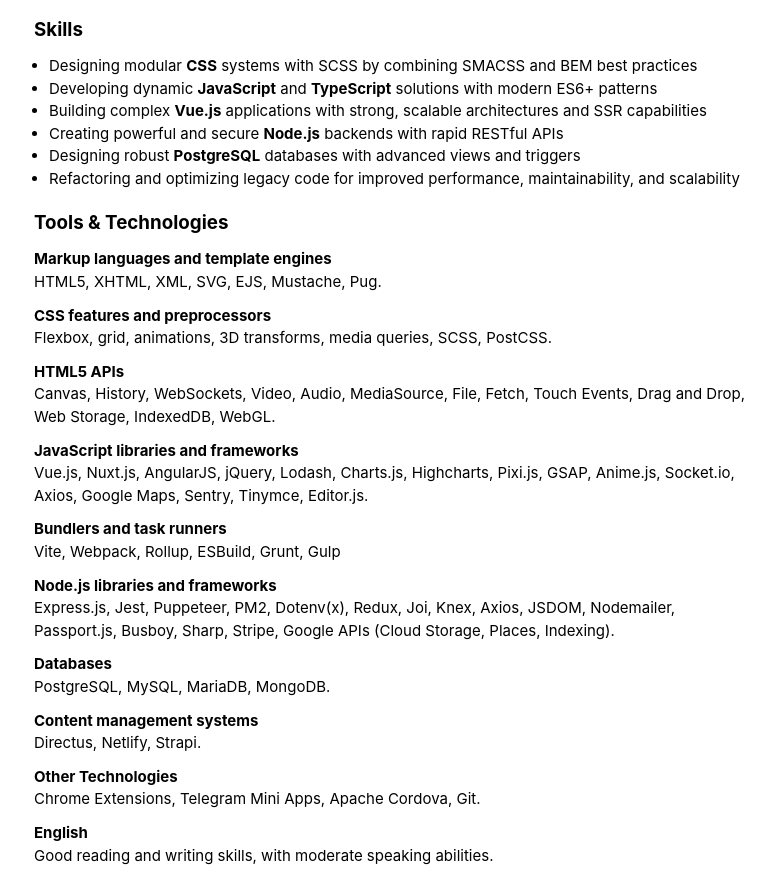
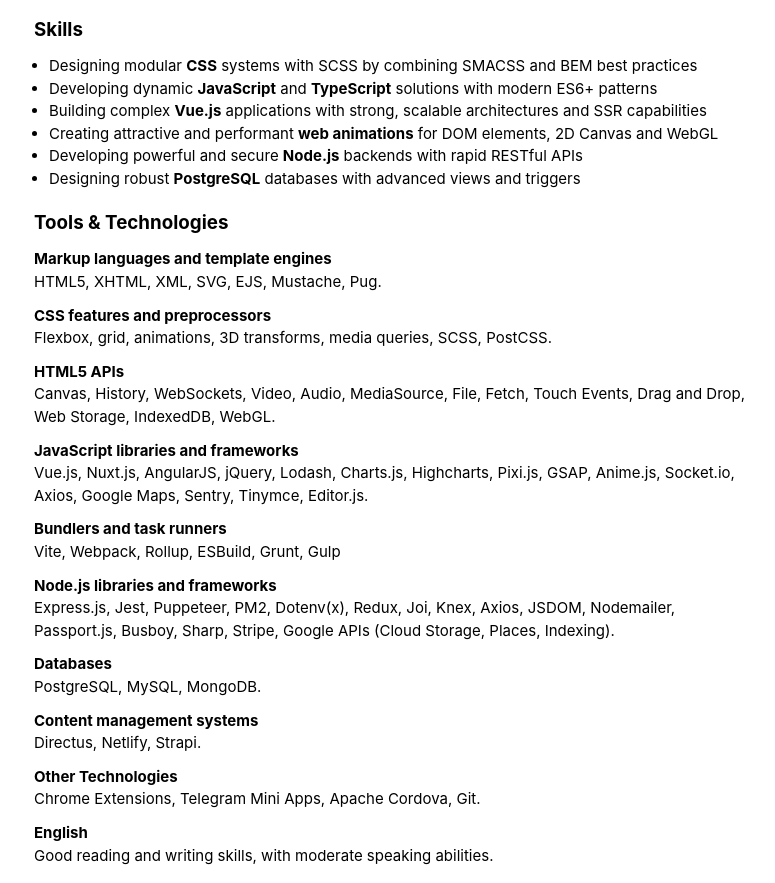
Before and after one commit to dmtkpv/dmtkpv.com, a plain HTML site: page cv.html in a window 1280 px wide. Shown: the part 286-1169 px from the top of the page, without its empty margins (246-1021 px from the left). Drawn offline with Linux system fonts and the light colour scheme.

Commit message:
cv update

```diff
--- a/cv.html
+++ b/cv.html
@@ -59,6 +59,9 @@
             color: #666;
             font-size: .85em;
         }
+        .hide {
+            display: none;
+        }
 
     </style>
 </head>
@@ -80,9 +83,10 @@
         <li>Designing modular <b>CSS</b> systems with SCSS by combining SMACSS and BEM best practices</li>
         <li>Developing dynamic <b>JavaScript</b> and <b>TypeScript</b> solutions with modern ES6+ patterns</li>
         <li>Building complex <b>Vue.js</b> applications with strong, scalable architectures and SSR capabilities</li>
-        <li>Creating powerful and secure <b>Node.js</b> backends with rapid RESTful APIs</li>
+        <li>Creating attractive and performant <b>web animations</b> for DOM elements, 2D Canvas and WebGL</li>
+        <li>Developing powerful and secure <b>Node.js</b> backends with rapid RESTful APIs</li>
         <li>Designing robust <b>PostgreSQL</b> databases with advanced views and triggers</li>
-        <li>Refactoring and optimizing legacy code for improved performance, maintainability, and scalability</li>
+        <li class="hide">Refactoring and optimizing legacy code for improved performance, maintainability, and scalability</li>
     </ul>
 
     <h2>Tools & Technologies</h2>
@@ -112,7 +116,7 @@
     </p>
     <p>
         <b>Databases</b><br>
-        PostgreSQL, MySQL, MariaDB, MongoDB.
+        PostgreSQL, MySQL, MongoDB.
     </p>
     <p>
         <b>Content management systems</b><br>
```
